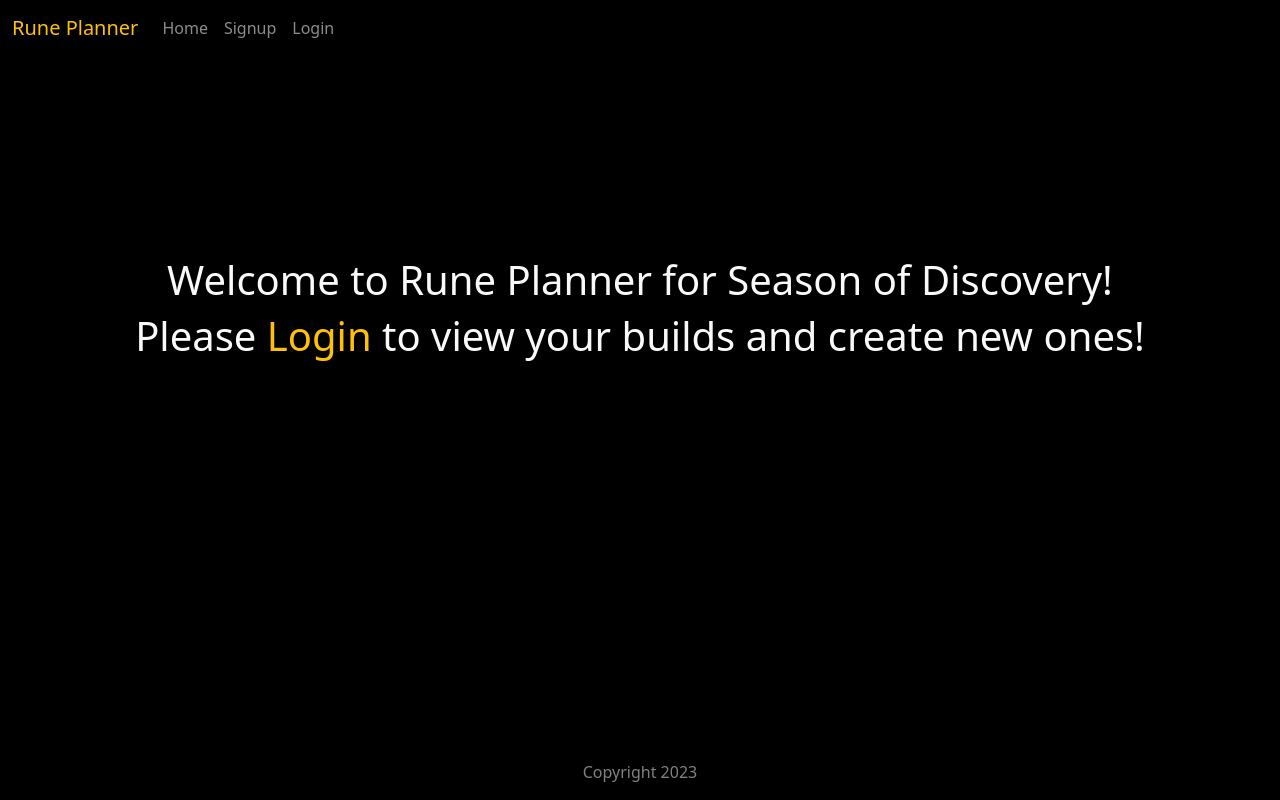
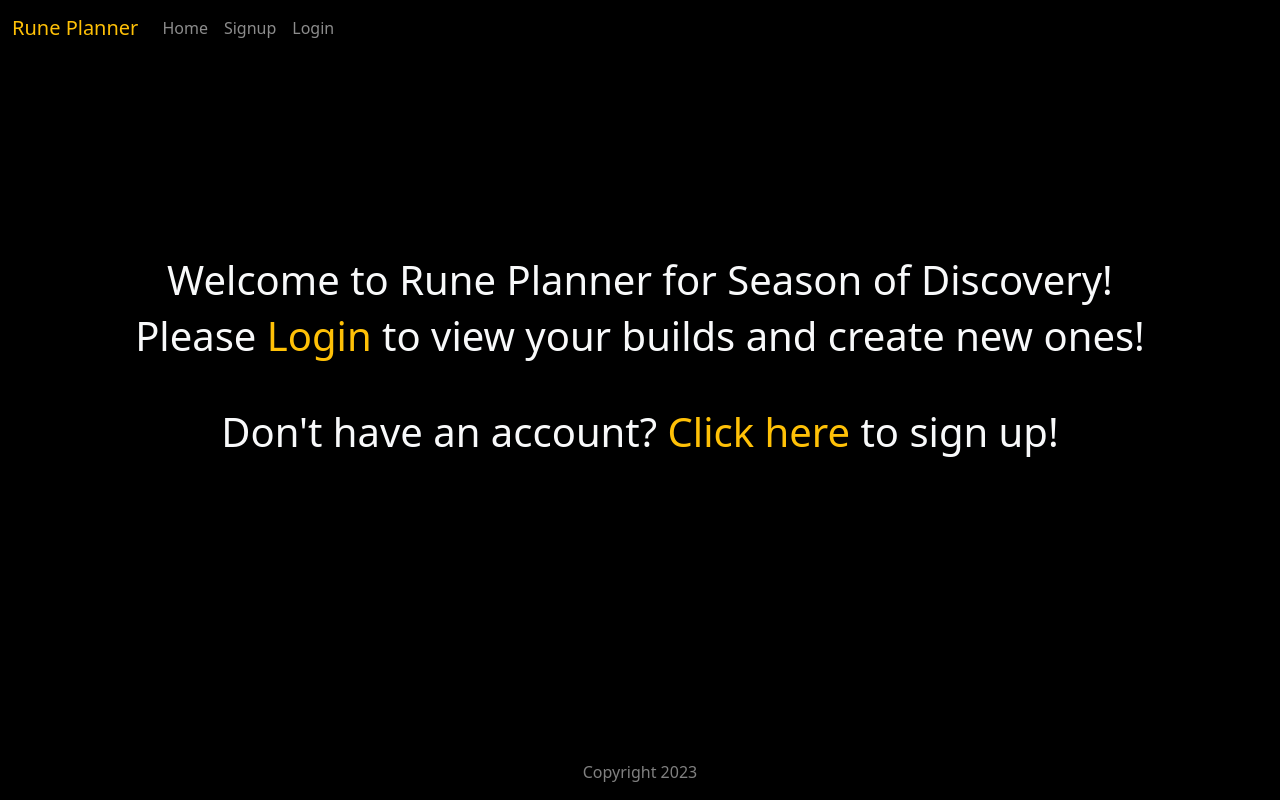
Before and after one commit to levipowis/sod-rune-planner-frontend, a React (Vite) app: page / in a window 1280 px wide. Built offline with nearby package versions, Linux system fonts and the light colour scheme; no server answers.

Commit message:
added comments throughout the project

```diff
--- a/src/App.jsx
+++ b/src/App.jsx
@@ -5,6 +5,7 @@ import { BrowserRouter } from "react-router-dom";
 
 function App() {
   return (
+    // Sets the background color and text color for the app via Bootstrap class name
     <div className="bg-black text-light">
       <BrowserRouter>
         <Header />
--- a/src/BuildsDestroy.jsx
+++ b/src/BuildsDestroy.jsx
@@ -1,15 +1,18 @@
 export function BuildsDestroy(props) {
+  // Handler function to call the handleDestroyBuild function on Content.jsx via props
   const handleClick = () => {
     props.onDestroyBuild(props.build);
   };
 
   return (
     <div className="buildsDestroy">
+      {/* Destroy confirmation message */}
       <div className="d-grid col-9 mx-auto p-4">
         <h2>
           Are you sure you want to delete this build: <span className="text-warning">{props.build.build_name}</span>?
         </h2>
       </div>
+      {/* Delete Build button that calls the handleClick function on click */}
       <div className="d-grid col-2 mx-auto p-2">
         <button className="btn btn-danger" onClick={handleClick}>
           Delete Build
--- a/src/BuildsIndex.jsx
+++ b/src/BuildsIndex.jsx
@@ -4,9 +4,11 @@ export function BuildsIndex(props) {
       <div className="text-center">
         <h1>ALL BUILDS</h1>
       </div>
+      {/* Button that opens BuildsNew.jsx in a modal */}
       <button className="btn btn-dark mb-2 float-end" onClick={() => props.onShowBuildsNew()}>
         New Build
       </button>
+      {/* A table to organize the current user's builds */}
       <table className="table table-dark table-striped">
         <thead>
           <tr>
@@ -22,9 +24,11 @@ export function BuildsIndex(props) {
           </tr>
         </thead>
         <tbody>
+          {/* Map method to dynamically render the current user's builds */}
           {props.builds.map((build) => (
             <tr key={build.id}>
               <td className="text-warning" scope="row">
+                {/* Build name is rendered as a button link that opens BuildsShow.jsx in a modal */}
                 <button
                   type="button"
                   className="p-1 btn btn-link link-warning"
@@ -32,6 +36,7 @@ export function BuildsIndex(props) {
                 >
                   {build.build_name}
                 </button>
+                {/* Edit icon from bootstrap-icons that opens BuildsUpdate.jsx in a modal */}
                 <button
                   type="button"
                   className="p-1 btn btn-link link-light"
@@ -52,6 +57,7 @@ export function BuildsIndex(props) {
                     />
                   </svg>
                 </button>
+                {/* Trash icon from bootstrap-icons that opens BuildsDestroy.jsx in a modal */}
                 <button
                   type="button"
                   className="p-1 btn btn-link link-light"
--- a/src/Content.jsx
+++ b/src/Content.jsx
@@ -20,6 +20,7 @@ export function Content() {
   const [isBuildsDestroyVisible, setIsBuildsDestroyVisible] = useState(false);
   const [currentBuild, setCurrentBuild] = useState({});
 
+  // Gets all builds from backend and sets the builds variable to the response
   const handleIndexBuilds = () => {
     console.log("handleIndexBuilds");
     axios.get("http://localhost:3000/builds.json").then((response) => {
@@ -28,6 +29,7 @@ export function Content() {
     });
   };
 
+  // Creates a new build and closes the Modal after
   const handleCreateBuild = (params, successCallback) => {
     console.log("handleCreateBuild", params);
     axios.post("http://localhost:3000/builds.json", params).then((response) => {
@@ -37,6 +39,7 @@ export function Content() {
     });
   };
 
+  // Updates a build and closes the Modal after
   const handleUpdateBuild = (id, params, successCallback) => {
     console.log("handleUpdateBuild", params);
     axios.patch(`http://localhost:3000/builds/${id}.json`, params).then((response) => {
@@ -54,6 +57,7 @@ export function Content() {
     });
   };
 
+  // Destroys a build and closes the Modal after
   const handleDestroyBuild = (build) => {
     console.log("handleDestroyBuild", build);
     axios.delete(`http://localhost:3000/builds/${build.id}.json`).then(() => {
@@ -62,6 +66,7 @@ export function Content() {
     });
   };
 
+  // Following handlers control Modal opening
   const handleShowBuild = (build) => {
     console.log("handleShowBuild", build);
     setIsBuildsShowVisible(true);
@@ -85,6 +90,7 @@ export function Content() {
     setCurrentBuild(build);
   };
 
+  // Following handler control Modal closing
   const handleCloseBuildsShow = () => {
     console.log("handleCloseBuildsShow");
     setIsBuildsShowVisible(false);
@@ -105,6 +111,7 @@ export function Content() {
     setIsBuildsDestroyVisible(false);
   };
 
+  // Gets all runes from backend and sets runes variable to the response
   const handleIndexRunes = () => {
     console.log("handleIndexRunes");
     axios.get("http://localhost:3000/runes.json").then((response) => {
@@ -113,6 +120,7 @@ export function Content() {
     });
   };
 
+  // Runs these index actions to get builds and runes from backend after page renders
   useEffect(handleIndexBuilds, []);
   useEffect(handleIndexRunes, []);
 
@@ -123,6 +131,7 @@ export function Content() {
         <Route path="/login" element={<Login />} />
         <Route
           path="/"
+          // Ternary that loads Home.jsx as "/" if jwt is undefined or BuildsIndex.jsx if jwt exists
           element={
             localStorage.jwt === undefined ? (
               <Home />
@@ -138,17 +147,24 @@ export function Content() {
           }
         />
         <Route path="/builds" element={<BuildsIndex builds={builds} />} />
-        <Route path="/builds/new" element={<BuildsNew runes={runes} onCreateBuild={handleCreateBuild} />} />
       </Routes>
+
+      {/* Modal to show BuildsShow.jsx */}
       <Modal show={isBuildsShowVisible} onClose={handleCloseBuildsShow}>
         <BuildsShow build={currentBuild} />
       </Modal>
+
+      {/* Modal to show BuildsUpdate.jsx */}
       <Modal show={isBuildsUpdateVisible} onClose={handleCloseBuildsUpdate}>
         <BuildsUpdate build={currentBuild} runes={runes} onUpdateBuild={handleUpdateBuild} />
       </Modal>
+
+      {/* Modal to show BuildsNew.jsx */}
       <Modal show={isBuildsNewVisible} onClose={handleCloseBuildsNew}>
         <BuildsNew runes={runes} onCreateBuild={handleCreateBuild} />
       </Modal>
+
+      {/* Modal to show BuildsDestroy.jsx */}
       <Modal show={isBuildsDestroyVisible} onClose={handleCloseBuildsDestroy}>
         <BuildsDestroy build={currentBuild} runes={runes} onDestroyBuild={handleDestroyBuild} />
       </Modal>
--- a/src/Header.jsx
+++ b/src/Header.jsx
@@ -48,11 +48,6 @@ export function Header() {
                     </Link>
                   </li>
                   <li className="nav-item">
-                    <Link className="nav-link" onClick="/builds/new">
-                      New Build
-                    </Link>
-                  </li>
-                  <li className="nav-item">
                     <LogoutLink />
                   </li>
                 </>
--- a/src/Home.jsx
+++ b/src/Home.jsx
@@ -11,6 +11,13 @@ export function Home() {
         </Link>{" "}
         to view your builds and create new ones!
       </h1>
+      <h1 className="mt-5">
+        {"Don't have an account?"}{" "}
+        <Link className="link-warning link-underline-opacity-0" to="/signup">
+          Click here
+        </Link>
+        {" to sign up!"}
+      </h1>
     </div>
   );
 }
--- a/src/Login.jsx
+++ b/src/Login.jsx
@@ -2,6 +2,7 @@ import axios from "axios";
 import { useState } from "react";
 import { Link } from "react-router-dom";
 
+// Gets jwt and stores it as a variable
 const jwt = localStorage.getItem("jwt");
 if (jwt) {
   axios.defaults.headers.common["Authorization"] = `Bearer ${jwt}`;
@@ -10,6 +11,7 @@ if (jwt) {
 export function Login() {
   const [errors, setErrors] = useState([]);
 
+  // Handler to submit login form and then load "/", throws an error message if email or password is invalid
   const handleSubmit = (event) => {
     event.preventDefault();
     setErrors([]);
@@ -31,6 +33,7 @@ export function Login() {
 
   return (
     <div className="login">
+      {/* Renders error if invalid email or password */}
       <ul>
         {errors.map((error) => (
           <li key={error}>{error}</li>
@@ -45,6 +48,7 @@ export function Login() {
           Sign Up
         </Link>
       </div>
+      {/* Login form */}
       <form id="loginForm" onSubmit={handleSubmit}>
         <div className="form-floating mb-3">
           <input name="email" type="email" id="floatingInput" className="form-control" placeholder="name@example.com" />
@@ -60,6 +64,7 @@ export function Login() {
           />
           <label htmlFor="floatingPassword">Password</label>
         </div>
+        {/* Button to submit login form */}
         <div>
           <button type="submit" className="btn btn-dark mt-3">
             Login
--- a/src/LogoutLink.jsx
+++ b/src/LogoutLink.jsx
@@ -1,6 +1,7 @@
 import axios from "axios";
 
 export function LogoutLink() {
+  // Handler to remove jwt and loads "/" after
   const handleClick = (event) => {
     event.preventDefault();
     delete axios.defaults.headers.common["Authorization"];
--- a/src/Signup.jsx
+++ b/src/Signup.jsx
@@ -5,6 +5,7 @@ import { Link } from "react-router-dom";
 export function Signup() {
   const [errors, setErrors] = useState([]);
 
+  // Hander to submit signup form on click and then load "/login" route, also catches and throws an error message
   const handleSubmit = (event) => {
     event.preventDefault();
     setErrors([]);
@@ -14,7 +15,7 @@ export function Signup() {
       .then((response) => {
         console.log(response.data);
         event.target.reset();
-        window.location.href = "/"; // Change this to hide a modal, redirect to a specific page, etc.
+        window.location.href = "/login"; // Change this to hide a modal, redirect to a specific page, etc.
       })
       .catch((error) => {
         console.log(error.response.data.errors);
@@ -33,11 +34,13 @@ export function Signup() {
           Log In
         </Link>
       </div>
+      {/* Renders error message */}
       <ul>
         {errors.map((error) => (
           <li key={error}>{error}</li>
         ))}
       </ul>
+      {/* Signup form */}
       <form id="signupForm" onSubmit={handleSubmit}>
         <div className="form-floating mb-3">
           <input className="form-control" placeholder="Name" name="name" type="text" />
@@ -55,6 +58,7 @@ export function Signup() {
           <input className="form-control" name="password_confirmation" type="password" />
           <label htmlFor="floatingPassword">Confirm Password</label>
         </div>
+        {/* Button to submit signup form */}
         <button id="signupButton" className="btn btn-dark" type="submit">
           Signup
         </button>
```
Also changed, not shown: src/BuildsNew.jsx (+13 -0 lines), src/BuildsShow.jsx (+11 -0 lines), src/BuildsUpdate.jsx (+12 -0 lines).
